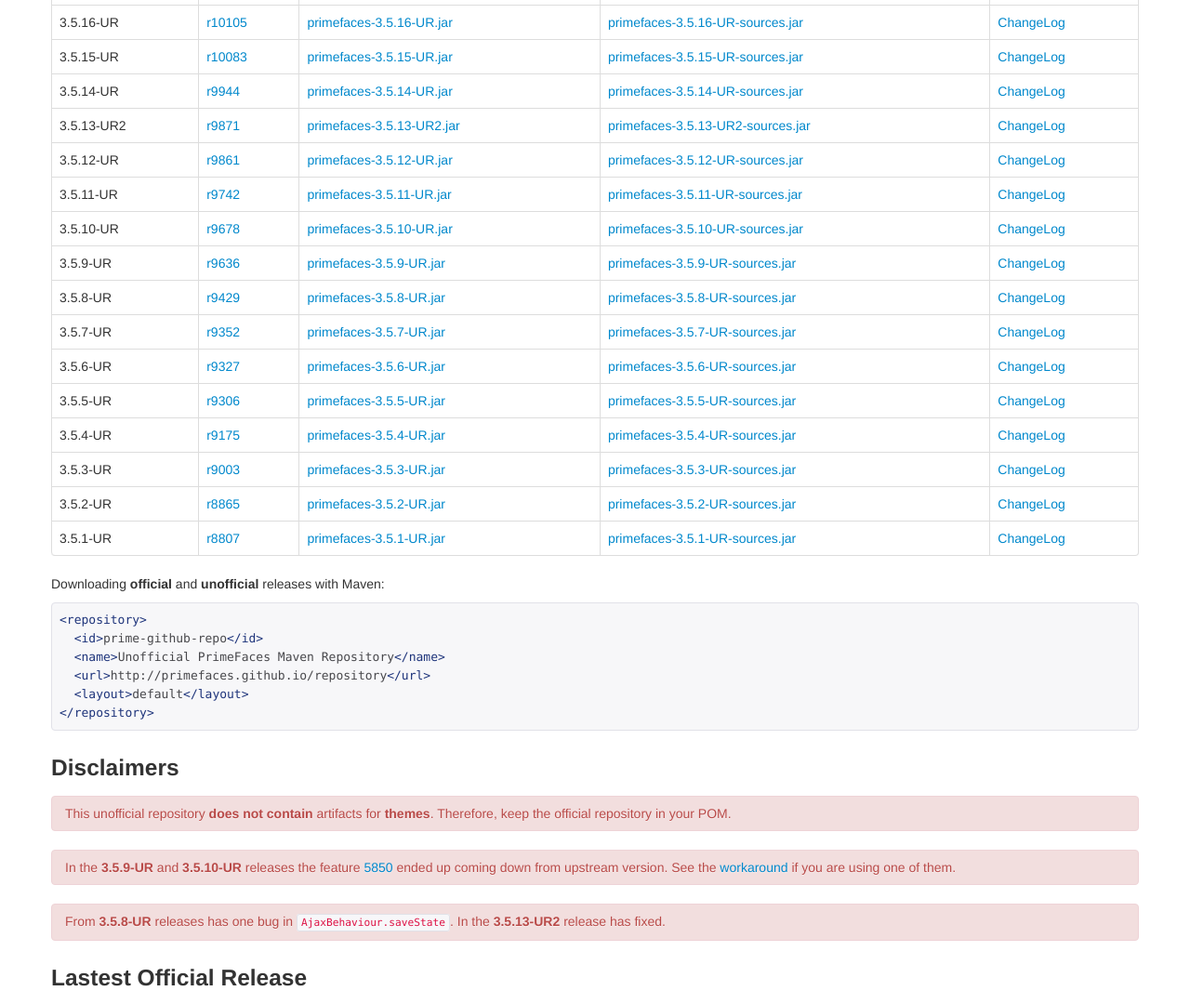
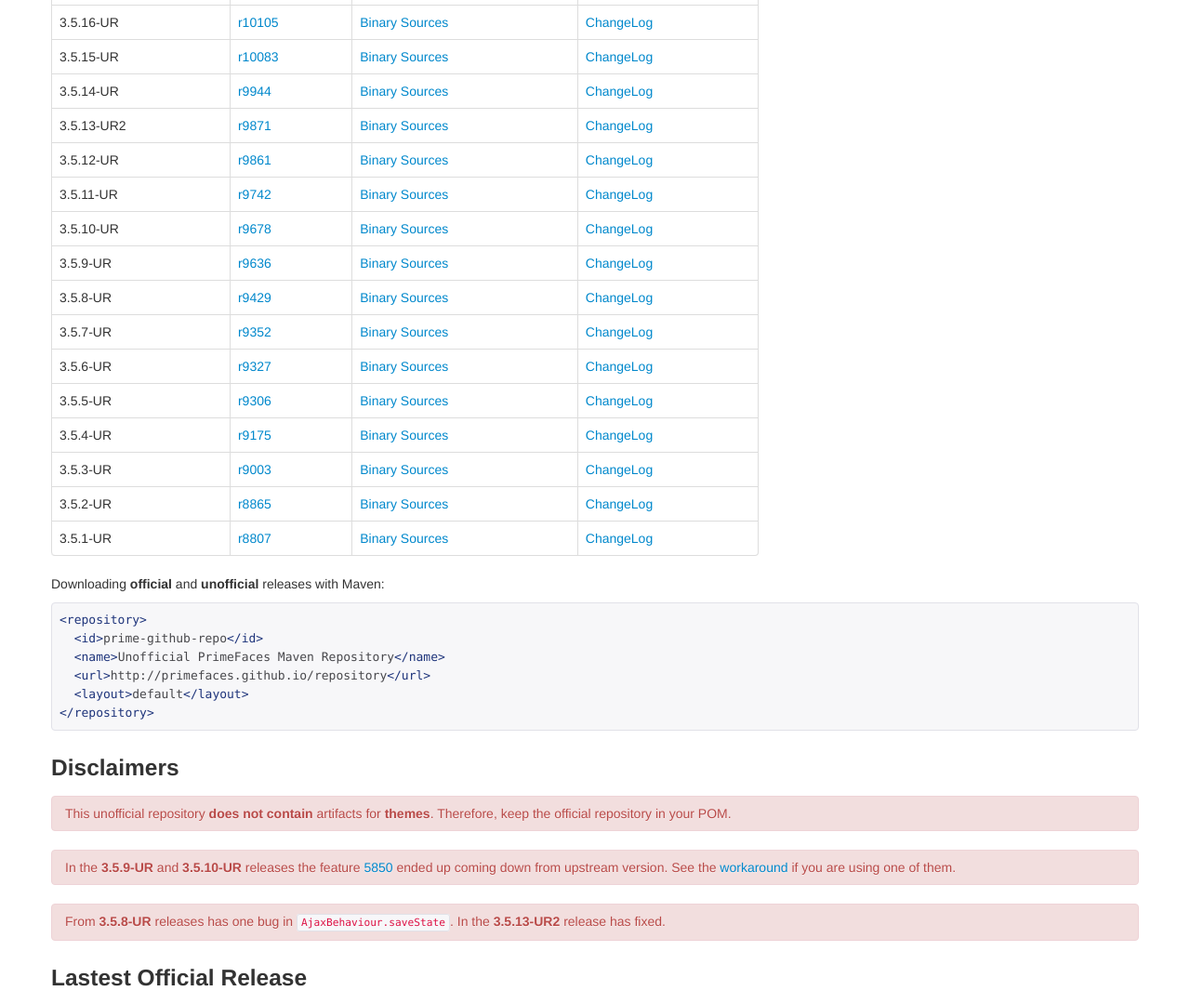
Before and after one commit to unofaces/unofficial-primefaces, a Jekyll site: the page built from index.html, in a window 1280 px wide and 1400 px high. Shown: the part 320-1400 px from the top of the window at 93% size. Built offline with Jekyll 4.4.1, drawn with Linux system fonts in a browser that asks for light colours; some of the changed text lies outside the part shown.

Commit message:
Adjusting table display on small displays.

```diff
--- a/assets/css/site.css
+++ b/assets/css/site.css
@@ -51,6 +51,12 @@
   }
 }
 
+@media (min-width: 978px) {
+  table#unofficial-releases {
+    max-width: 65%;
+  }
+}
+
 .container .credit {
   margin: 20px 0;
 }
--- a/index.html
+++ b/index.html
@@ -25,13 +25,12 @@
 <p>Unofficial Maven Repository for unofficial releases based in the changes from
 <a href="https://code.google.com/p/primefaces/source/list">original <em>open source</em> repository</a>.</p>
 
-<table class="table table-bordered table-hover">
+<table id="unofficial-releases" class="table table-bordered table-hover">
   <thead>
     <tr>
       <th>Version</th>
       <th>Base</th>
-      <th>Binary</th>
-      <th>Sources</th>
+      <th>Resources</th>
       <th>Notes</th>
     </tr>
   </thead>
@@ -41,8 +40,10 @@
     <tr>
       <td>{{ release.version }}-{{ release.suffix }}</td>
       <td><a href="{{ site.browse_source }}/primefaces/trunk?r={{ release.revision }}" title="{{ release.date_time | date_to_rfc822 }}">r{{ release.revision }}</a></td>
-      <td><a href="{{ site.repo_url }}/org/primefaces/primefaces/{{ full_version }}/primefaces-{{ full_version }}.jar">primefaces-{{ full_version }}.jar</a>
-      <td><a href="{{ site.repo_url }}/org/primefaces/primefaces/{{ full_version }}/primefaces-{{ full_version }}-sources.jar">primefaces-{{ full_version }}-sources.jar</a>
+      <td>
+        <a href="{{ site.repo_url }}/org/primefaces/primefaces/{{ full_version }}/primefaces-{{ full_version }}.jar">Binary</a>
+        <a href="{{ site.repo_url }}/org/primefaces/primefaces/{{ full_version }}/primefaces-{{ full_version }}-sources.jar">Sources</a>
+      </td>
       <td><a href="/changelog/{{ release.version }}.html">ChangeLog</a></td>
     </tr>
     {% endfor %}
```
